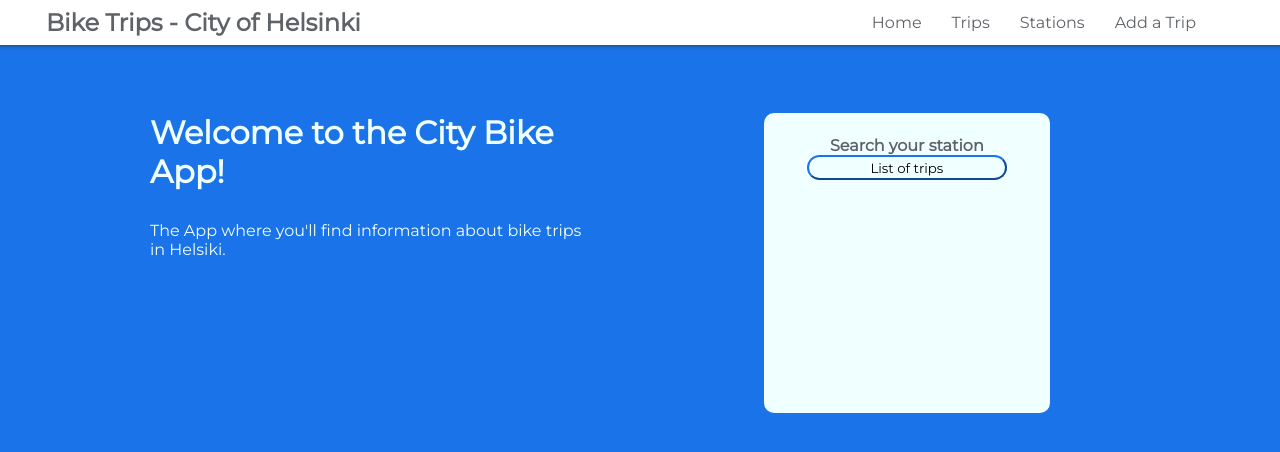
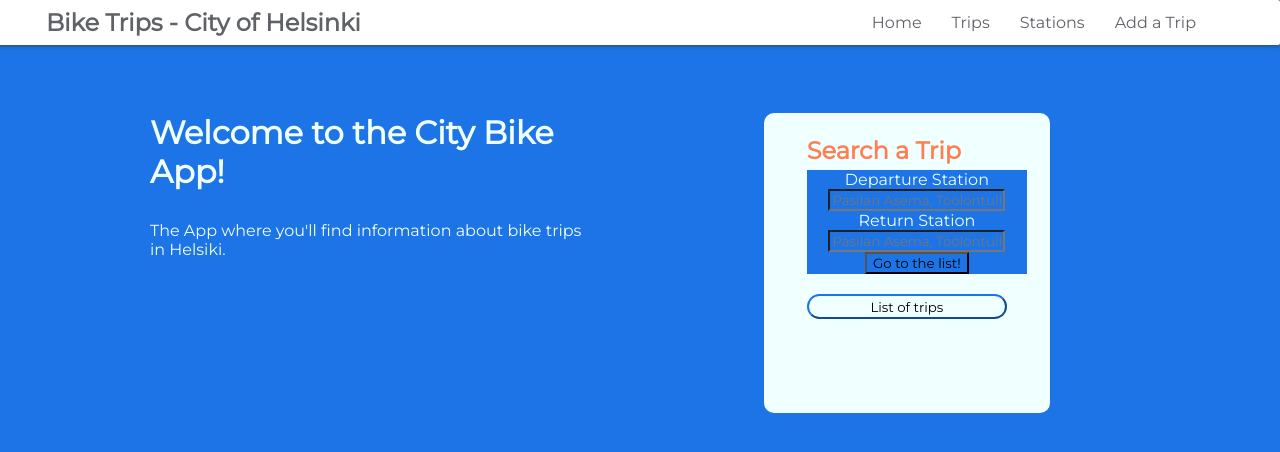
Before and after one commit to ericpastor/helsinki-city-bike-app, a React (Create React App) app in the folder frontend-city-bike/: page / in a window 1280 px wide. Shown: the top 452 px of the page. Built offline with nearby package versions, Linux system fonts and the light colour scheme.

Commit message:
Filtering trips

```diff
--- a/frontend-city-bike/src/App.css
+++ b/frontend-city-bike/src/App.css
@@ -1,8 +1,8 @@
 * {
-  padding: 0;
+
   margin: 0;
   box-sizing: border-box;
-  background-color: #1a73e8;
+  background-color: #1c74e7;
   font-family: 'Montserrat', sans-serif;
 }
 
@@ -18,6 +18,8 @@
   padding: 20px 32px;
   box-shadow: 0 0 5px 0 rgb(49, 49, 49);
   border-radius: 2px;
+  width: 1296px;
+
 
 }
 .bike-trips h2 {
@@ -60,7 +62,7 @@ div.home>section>div{
 }
 div.home>section>div>h4{
   background-color: azure;
-  color: #5f6368;
+  color: #595c5f;
 
 }
 .button-options{
@@ -68,7 +70,7 @@ div.home>section>div>h4{
   width: 200px;
   background-color: azure;
   border-radius: 40px;
-  border-color: #1a73e8
+  border-color: #1c74e7
 
 }
 div.home>main{
@@ -87,6 +89,46 @@ div.home>main>h1{
   border-radius: 10px;
   height: 300px;
   width: 300px;
+}
+
+.search-trip{
+  display: flex;
+  flex-direction: column;
+  align-items: flex-start;
+  margin-left: 20px;
+  gap:5px;
+  background-color: azure;
+  margin-bottom: 20px;
+}
+
+.search-trip>h4{
+  background-color: azure;
+  color: coral;
+  font-size: 1.5rem;
+
+
+}
+
+.search-trip>label{
+  background-color: azure;
+  color: coral;
+}
+
+.search-trip>input{
+  background-color: azure;
+  border-radius: 8px;
+  border-width: 2px;
+  border-color: #9fa2a5;
+  height: 2em;
+
+
+}
+
+.search-trip>input:hover{
+  border-color: coral;
+}
+.search-trip>input:focus{
+  border: none;
 }
 
 .columns {
@@ -126,9 +168,9 @@ div.home>main>h1{
 th {
   flex-wrap: wrap;
   top: 0px;
-  background-color: #183153 ;
-  font-weight: lighter;
-  color: white ;
+  background-color: rgb(255, 165, 80) ;
+  font-weight: bold;
+  color: azure ;
   margin: -16px;
   padding: 10px 12px;
   box-shadow: 0 0 5px 0 rgb(49, 49, 49);
--- a/frontend-city-bike/src/App.js
+++ b/frontend-city-bike/src/App.js
@@ -5,6 +5,7 @@ import Navbar from './components/Navbar'
 import AddTrip from './components/AddTrip'
 import Stations from './components/Stations'
 import TripList from './components/TripList'
+import FilteredTripList from './components/FilteredTripList'
 
 const App = () => {
   return (
@@ -13,6 +14,7 @@ const App = () => {
       <Routes>
         <Route path='/' element={<Home />} />
         <Route path='/trips' element={<TripList />} />
+        <Route path='/fiteredTrips' element={<FilteredTripList />} />
         <Route path='/stations' element={<Stations />} />
         <Route path='/addTrip' element={<AddTrip />} />
       </Routes>
--- /dev/null
+++ b/frontend-city-bike/src/components/FilteredTripList.js
@@ -0,0 +1,53 @@
+import { gql, useQuery } from '@apollo/client'
+import Trips from './Trips'
+import { useState } from 'react'
+
+const FILTERED_TRIPS = gql`
+query($offset: Int, $limit: Int!, $departureStationName: String, $returnStationName: String, ){
+    allTrips(offset: $offset, limit: $limit, departureStationName: $departureStationName, returnStationName: $returnStationName) {
+      departure
+      return
+      departureStationName
+      departureStationId
+      returnStationName
+      returnStationId
+      coveredDistance
+      duration
+    }
+  }
+`
+
+const PAGE_SIZE = 2
+
+const FilteredTripList = () => {
+  const [departureInput, setDepartureInput] = useState('')
+  const [returnInput, setReturnInput] = useState('')
+  const [page, setPage] = useState(0)
+
+  const { data, error, loading } = useQuery(FILTERED_TRIPS,
+    { variables: { limit: PAGE_SIZE, offset: page * PAGE_SIZE, departureStationName: departureInput, returnStationName: returnInput } })
+
+  if (error) return <span style={{ color: 'red' }}>{error}</span>
+
+  return (
+    <>
+      <div className='search-trip'>
+        <h4>Search a Trip</h4>
+
+        <label>Departure Station</label>
+        <input type='text' value={departureInput} placeholder='Pasilan Asema, Töölöntulli, Teljäntie,...' onChange={(e) => setDepartureInput(e.target.value)} />
+
+        <label>Return Station</label>
+        <input type='text' value={returnInput} placeholder='Pasilan Asema, Töölöntulli, Teljäntie,...' onChange={(e) => setReturnInput(e.target.value)} />
+
+      </div>
+
+      {!departureInput || !returnInput
+        ? <p>Choose a departure and return Station</p>
+        : <><div>{loading ? <p>loading...</p> : <Trips trips={data.allTrips} />}</div><button disabled={!page} onClick={() => setPage(prev => prev - 1)}>Previous</button><span>Page {page + 1}</span><button onClick={() => setPage(prev => prev + 1)}>Next</button></>}
+
+    </>
+  )
+}
+
+export default FilteredTripList
--- /dev/null
+++ b/frontend-city-bike/src/components/FitlerTrip.js
@@ -0,0 +1,31 @@
+import { useState } from 'react'
+import { useNavigate } from 'react-router-dom'
+
+const FilterTrip = () => {
+  const [departureInput, setDepartureInput] = useState('')
+  const [returnInput, setReturnInput] = useState('')
+
+  const navigate = useNavigate()
+
+  const handleSubmit = (e) => {
+    e.preventDefault()
+  }
+  const handleOnClick = () => {
+    navigate('/fiteredTrips')
+  }
+
+  return (
+    <div className='search-trip'>
+      <h4>Search a Trip</h4>
+      <form onSubmit={handleSubmit}>
+        <label>Departure Station</label>
+        <input type='text' value={departureInput} placeholder='Pasilan Asema, Töölöntulli, Teljäntie,...' onChange={(e) => setDepartureInput(e.target.value)} />
+        <label>Return Station</label>
+        <input type='text' value={returnInput} placeholder='Pasilan Asema, Töölöntulli, Teljäntie,...' onChange={(e) => setReturnInput(e.target.value)} />
+        <button onClick={handleOnClick}>Go to the list!</button>
+      </form>
+    </div>
+  )
+}
+
+export default FilterTrip
--- a/frontend-city-bike/src/components/Home.js
+++ b/frontend-city-bike/src/components/Home.js
@@ -1,3 +1,5 @@
+import FilterTrip from './FitlerTrip'
+
 const Home = () => {
   return (
     <div className='home'>
@@ -11,7 +13,8 @@ const Home = () => {
       </main>
       <section className='options'>
         <div>
-          <h4>Search your station</h4>
+
+          <FilterTrip />
           <button className='button-options'>List of trips </button>
         </div>
       </section>
```
Also changed, not shown: 2 other files (tests, documents, lock files or other folders).
